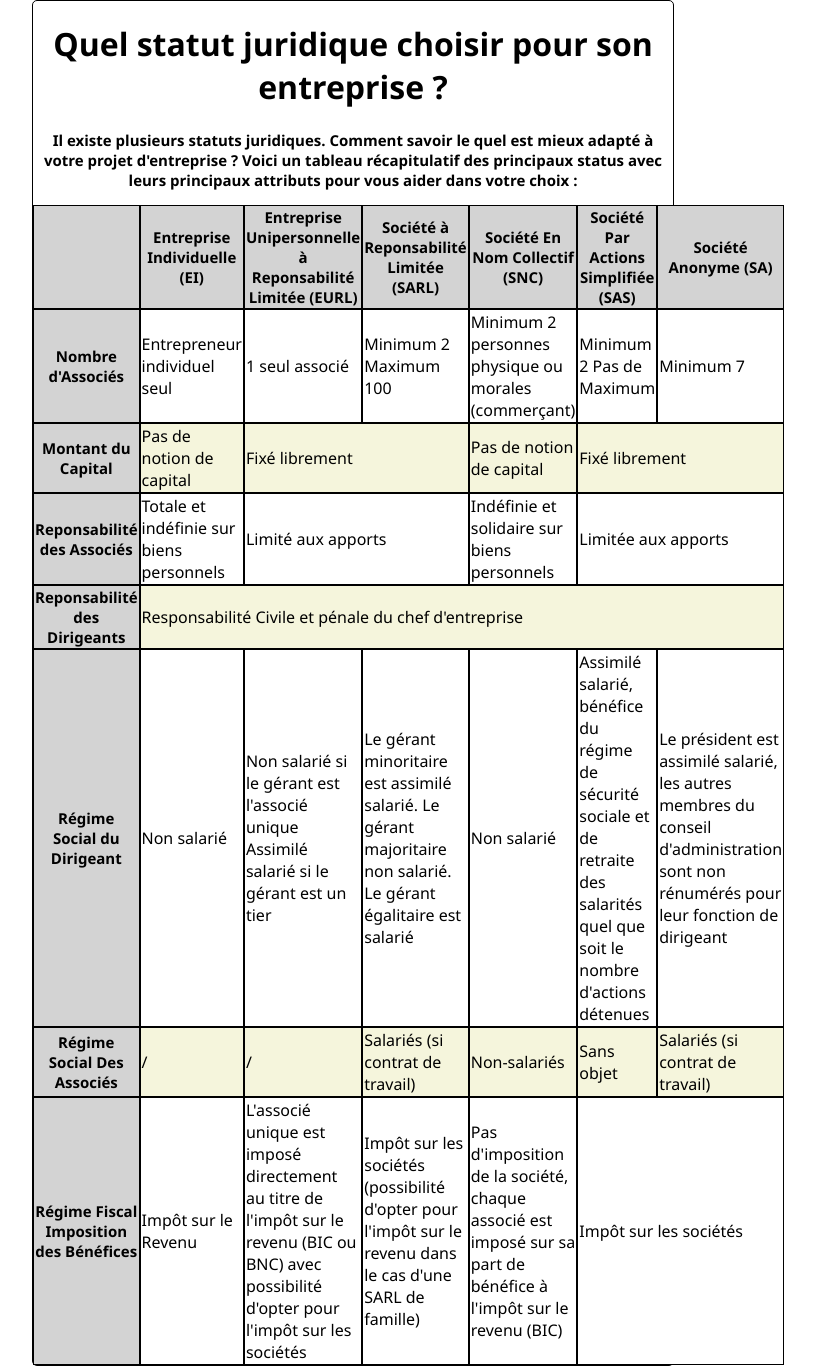
After one commit to florent2206/td-web, a PHP site: page /tableau.html in a window 1280 px wide. The commit adds this page. Shown: the whole page, without its empty margins (287-1102 px from the left). Run offline with PHP 8.4, Linux system fonts and the light colour scheme; some web fonts are replaced.

Commit message:
Add files via upload

```diff
--- a/CSSrecette.css
+++ b/CSSrecette.css
@@ -92,3 +92,6 @@ div span {
 #lireaussi {
 	color : lightblue;
 }
+#lireaussi strong {
+	color : brown;
+}
--- /dev/null
+++ b/accueil.HTML.txt
@@ -0,0 +1 @@
+<p>Hello world ! </p>
--- /dev/null
+++ b/cours 1.html
@@ -0,0 +1,3 @@
+<html>
+    <head>
+	<h2> Mentions légales</h2>
--- a/recette .html
+++ b/recette .html
@@ -4,7 +4,6 @@
 			<title>Recette de la pâte à crêpes</title>
 			<meta charset="utf8">
 			<link rel="stylesheet" href="CoursCSS/CSSrecette.css">
-			<link rel="icon" href="image/crep.png">
 		</head>
 		<body>
 			<ul class="menu">
--- /dev/null
+++ b/tableau.html
@@ -0,0 +1,87 @@
+<!DOCTYPE html>
+<html>
+<head>
+	<meta charset="utf-8">
+	<link rel="stylesheet" href="CoursCSS/tableaucss.css">
+	<title>Index</title>
+</head>
+<body>
+
+<h1>Quel statut juridique choisir pour son entreprise ?</h1>
+<h3>Il existe plusieurs statuts juridiques. Comment savoir le quel est mieux adapté à votre projet d'entreprise ? Voici un tableau récapitulatif des principaux status avec leurs principaux attributs pour vous aider dans votre choix :</h3>
+
+	<table>
+
+ 		<tr class="ligne1">
+    		<th></th>
+    		<th>Entreprise Individuelle (EI)</th>
+    		<th>Entreprise Unipersonnelle à Reponsabilité Limitée (EURL)</th>
+    		<th>Société à Reponsabilité Limitée (SARL)</th>
+    		<th>Société En Nom Collectif (SNC)</th>
+    		<th>Société Par Actions Simplifiée (SAS)</th>
+    		<th>Société Anonyme (SA)</th>
+ 		</tr>
+
+		<tr class="ligne2">
+    		<th>Nombre d'Associés</th>
+    		<td>Entrepreneur individuel seul</td>
+    		<td>1 seul associé</td>
+    		<td>Minimum 2 Maximum 100</td>
+    		<td>Minimum 2 personnes physique ou morales (commerçant)</td>
+    		<td>Minimum 2 Pas de Maximum</td>
+    		<td>Minimum 7</td>
+  		</tr>
+
+		<tr class="ligne1">
+    		<th>Montant du Capital</th>
+    		<td>Pas de notion de capital</td>
+    		<td colspan="2">Fixé librement</td>
+    		<td>Pas de notion de capital</td>
+    		<td colspan="2">Fixé librement</td>
+  		</tr>
+
+		<tr class="ligne2">
+    		<th>Reponsabilité des Associés</th>
+    		<td>Totale et indéfinie sur biens personnels</td>
+    		<td colspan="2">Limité aux apports</td>
+    		<td>Indéfinie et solidaire sur biens personnels</td>
+    		<td colspan="2">Limitée aux apports</td>
+  		</tr>
+
+		<tr class="ligne1">
+    		<th>Reponsabilité des Dirigeants</th>
+    		<td colspan="6">Responsabilité Civile et pénale du chef d'entreprise</td>
+  		</tr>
+
+		<tr class="ligne2">
+    		<th>Régime Social du Dirigeant</th>
+    		<td>Non salarié</td>
+    		<td>Non salarié si le gérant est l'associé unique<br>Assimilé salarié si le gérant est un tier</td>
+    		<td>Le gérant minoritaire est assimilé salarié. Le gérant majoritaire non salarié. Le gérant égalitaire est salarié</td>
+    		<td>Non salarié</td>
+    		<td>Assimilé salarié, bénéfice du régime de sécurité sociale et de retraite des salarités quel que soit le nombre d'actions détenues</td>
+    		<td>Le président est assimilé salarié, les autres membres du conseil d'administration sont non rénumérés pour leur fonction de dirigeant</td>
+  		</tr>
+
+		<tr class="ligne1">
+    		<th>Régime Social Des Associés</th>
+    		<td> /</td>
+    		<td> /</td>
+    		<td>Salariés (si contrat de travail)</td>
+    		<td>Non-salariés</td>
+    		<td>Sans objet</td>
+    		<td>Salariés (si contrat de travail)</td>
+  		</tr>
+
+		<tr class="ligne2">
+    		<th>Régime Fiscal Imposition des Bénéfices</th>
+    		<td>Impôt sur le Revenu</td>
+    		<td>L'associé unique est imposé directement au titre de l'impôt sur le revenu (BIC ou BNC) avec possibilité d'opter pour l'impôt sur les sociétés</td>
+    		<td>Impôt sur les sociétés (possibilité d'opter pour l'impôt sur le revenu dans le cas d'une SARL de famille)</td>
+    		<td>Pas d'imposition de la société, chaque associé est imposé sur sa part de bénéfice à l'impôt sur le revenu (BIC)</td>
+    		<td colspan="2">Impôt sur les sociétés</td>
+  		</tr>
+
+</table>
+
+</body>
--- /dev/null
+++ b/tableaucss.css
@@ -0,0 +1,44 @@
+@import url('http://fonts.cdnfonts.com/css/segoe-ui-4');
+body{
+	font-family: 'Segoe UI', sans-serif;
+	width: 50%;
+	height: auto;
+	margin: auto;
+	border: 1px solid black;
+	border-radius: 5px;
+}
+
+table{
+	border-spacing: 0px;
+}
+
+td{
+	border: 1px solid black;
+	text-align: left;
+}
+
+th{
+	border: 1px solid black;
+	background: lightgrey;
+	text-align: center;
+	font-size:  15px;
+}
+
+.ligne1{
+	background: beige;
+	margin: 20px
+
+}
+
+.ligne2{
+	background: white;
+}
+
+h1{
+	text-align: center;
+}
+
+h3{
+	text-align: center;
+	font-size: 15px;
+}
```
Also changed, not shown: arena.css (added, +158 -0 lines), arena.html (added, +82 -0 lines), csscours.css (added, +8 -0 lines), csscours1.css (added, +8 -0 lines), csscours2.css (added, +34 -0 lines), exercice 1 .html (added, +36 -0 lines), new.php (added, +23 -0 lines), site.html (added, +118 -0 lines), accueil.html (2).txt (added), csscours2.txt (added), serveur.html (line endings or trailing spaces).
